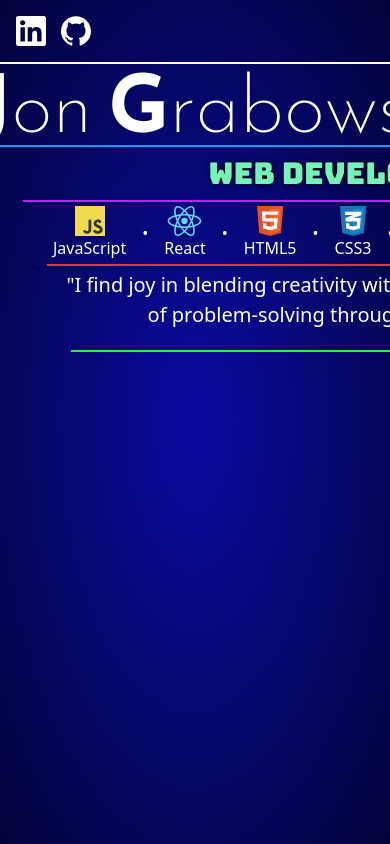
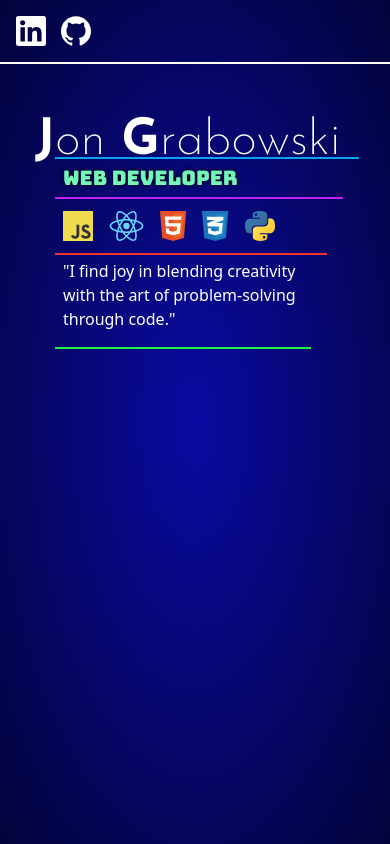
Before and after one commit to Jon-Grabowski/personal-website-v2, a React (Create React App) app: page / in a window 390 px wide. Built offline with nearby package versions, Linux system fonts and the light colour scheme.

Commit message:
name and sidebar screen size reacative draft 1

```diff
--- a/src/components/Home/Home.js
+++ b/src/components/Home/Home.js
@@ -5,6 +5,7 @@ import TitlePicture from './TitlePicture'
 import './home.css'
 
 function Home() {
+
     return (
             <div id='home-name-container' className=''>
                 <NameText />
--- a/src/components/Home/Name/NameHeadline.js
+++ b/src/components/Home/Name/NameHeadline.js
@@ -2,7 +2,7 @@ import React from 'react'
 
 function NameHeadline() {
     return (
-        <div className='fs-5 text-end text-wrap'>
+        <div className='fs-6 text-wrap'>
             <p>"I find joy in blending creativity with the art of problem-solving through code."</p>
             {/* <p>"Tagline"</p> */}
 
--- a/src/components/Home/Name/NameText.js
+++ b/src/components/Home/Name/NameText.js
@@ -21,8 +21,8 @@ function NameText() {
 
     return (
 
-            <div className='d-flex flex-column text-white ms-5' style={{minHeight:'22rem', maxWidth:'30rem'}}>
-                <div id='name-container' className='d-flex display-1'>
+            <div id='name-container' className='d-flex flex-column text-white' style={{minHeight:'22rem'}}>
+                <div id='name-wrapper' className='d-flex display-1'>
                     <div className='d-flex pe-3'>
                         <motion.div
                             className='fw-bold z-1'
--- a/src/components/Home/Name/NameUnderLines.js
+++ b/src/components/Home/Name/NameUnderLines.js
@@ -17,14 +17,14 @@ function NameUnderLines() {
         const {body, color, classTag} = detail
         return (
             <motion.div
-            className={`${classTag} float-end`}
-            style={{borderTop: 'solid', borderWidth:'2px', borderColor: color, width:`${100 - (index*5)}%`}}
+            className={`${classTag}`}
+            style={{borderTop: 'solid', borderWidth:'2px', borderColor: color, width:`${95 - (index*5)}%`}}
             initial={{x:'-100vw', y:-15}}
             animate={{x:20, y:-15}}
             transition={{delay:(.2 + (index*.1)), duration:.1, type:'spring', stiffness:30}}
             >
                 <motion.div
-                    className='my-1 d-flex justify-content-end text-start me-2'
+                    className='my-1 text-start ms-2'
                     initial={{height:'0px', x: '-75vw', opacity:0}}
                     animate={{height: '100%', x:0, opacity:1}}
                     transition={{delay:(2.1 + (index*.2)), duration:.2, type:'spring', stiffness:30}}
@@ -36,7 +36,7 @@ function NameUnderLines() {
     })
 
     return (
-        <div className='w-100'>
+        <div className='flex-column align-items-end'>
             {lines}
         </div>
     )
--- a/src/components/Home/Name/ProgrammingLogos.js
+++ b/src/components/Home/Name/ProgrammingLogos.js
@@ -2,32 +2,17 @@ import React from 'react'
 import { JavaScriptLogo, ReactLogo, HtmlLogo, CssLogo, PythonLogo} from '../../Logos'
 
 function ProgrammingLogos() {
+    const logoList = [<JavaScriptLogo />, <ReactLogo />, <HtmlLogo />, <CssLogo />, <PythonLogo />]
+    const logos = logoList.map((logo, index) => {
+        return (
+            <div key={index} className='d-flex align-items-center flex-column'>
+                {logo}
+            </div>
+        )
+    })
     return (
-        <div className='d-flex justify-content-end align-items-center my-auto gap-3 me-2'>
-            <div className='d-flex align-items-center flex-column'>
-                <JavaScriptLogo />
-                <span>JavaScript</span>
-            </div>
-            <span> • </span>
-            <div className='d-flex align-items-center flex-column'>
-                <ReactLogo className=''/>
-                <span>React</span>
-            </div>
-            <span> • </span>
-            <div className='d-flex align-items-center flex-column'>
-                <HtmlLogo />
-                <span>HTML5</span>
-            </div>
-            <span> • </span>
-            <div className='d-flex align-items-center flex-column'>
-                <CssLogo />
-                <span>CSS3</span>
-            </div>
-            <span> • </span>
-            <div className='d-flex align-items-center flex-column'>
-                <PythonLogo />
-                <span>Python</span>
-            </div>
+        <div className='d-flex gap-3 gap-sm-4 py-2'>
+            {logos}
         </div>
     )
 };
--- a/src/components/Home/Name/nametext.css
+++ b/src/components/Home/Name/nametext.css
@@ -1,7 +1,40 @@
-#name-container {
+#name-container{
+    margin-left: 3rem;
+    max-width: 30rem;
+}
+
+#name-wrapper {
     font-family: "Josefin Sans", sans-serif;
     font-optical-sizing: auto;
     font-weight: 250;
     font-style: normal;
     font-size: 80px;
 }
+
+@media screen and (max-width: 900px) {
+    #name-container{
+        margin-left: 0;
+        margin-top: 3rem;
+    }
+
+}
+
+@media screen and (max-width: 550px) {
+    #name-wrapper {
+        font-size: 60px;
+    }
+
+    #name-container{
+        max-width: 22rem;
+    }
+}
+
+@media screen and (max-width: 400px) {
+    #name-wrapper {
+        font-size: 50px;
+    }
+
+    #name-container{
+        max-width: 20rem;
+    }
+}
--- a/src/components/Home/Name/nameunderlines.css
+++ b/src/components/Home/Name/nameunderlines.css
@@ -6,3 +6,9 @@
     color: rgb(116, 245, 183);
     text-shadow: 0px 0px 5px rgb(0, 0, 0);
 }
+
+@media screen and (max-width: 550px) {
+    .bungee-font {
+        font-size: 20px;
+    }
+}
```
